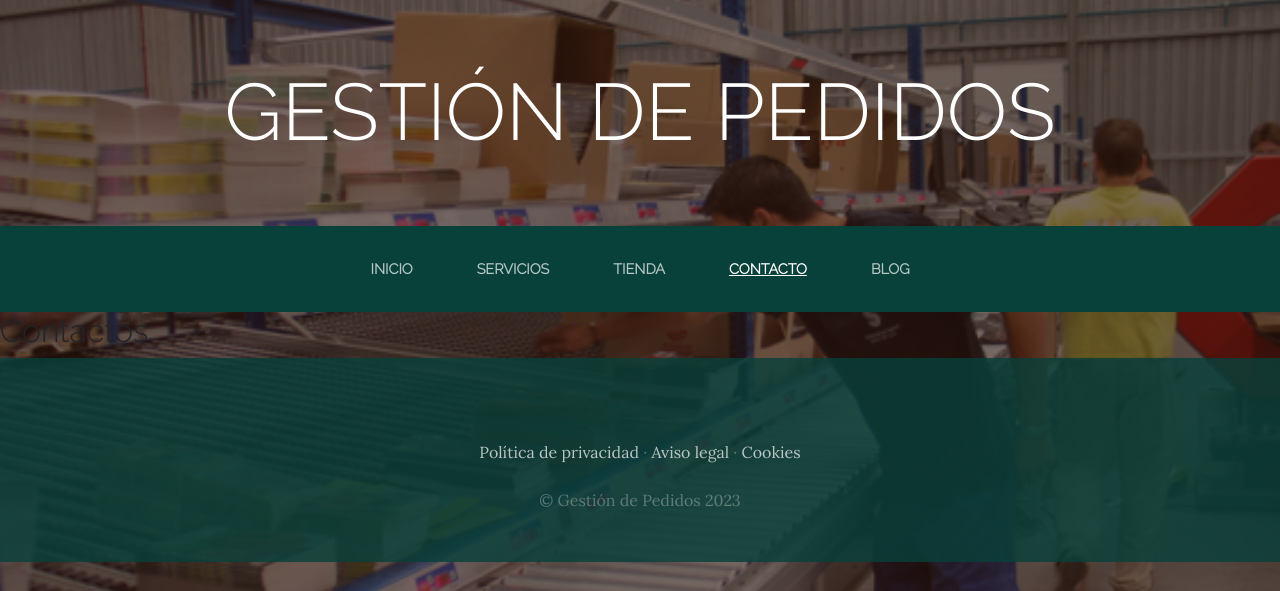
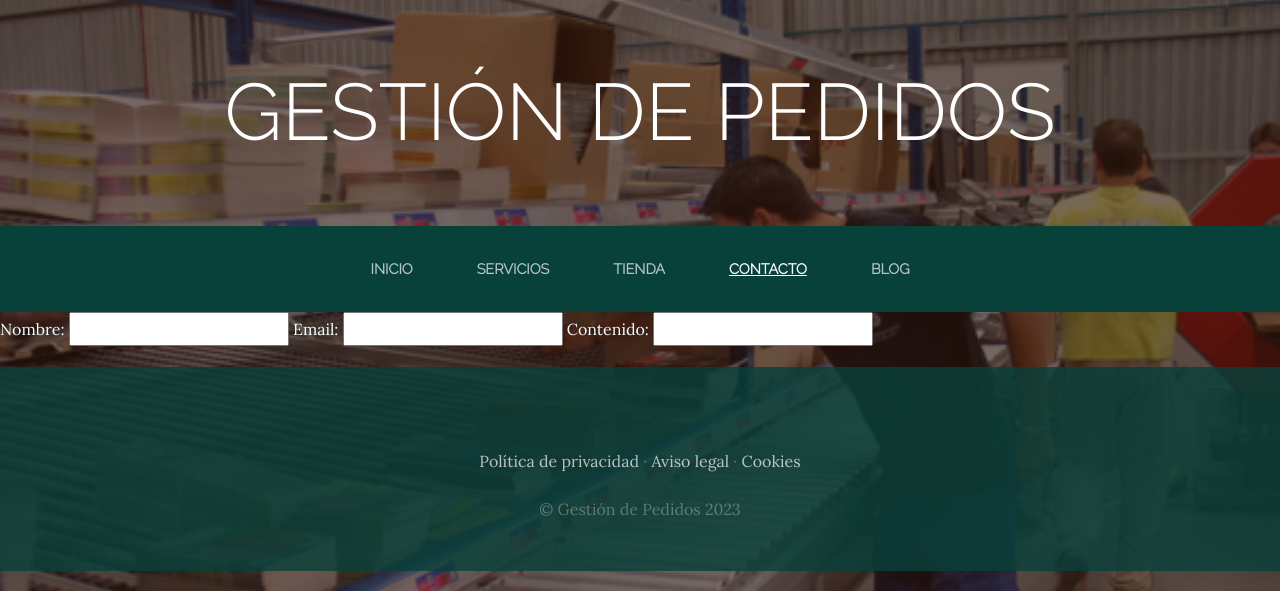
Before and after one commit to JairoDuenas/proyecto_web_django_pildoras_info, a Django app: page /contacto/ in a window 1280 px wide. Shown: the top 591 px of the page. Run offline with Django 4.2, Linux system fonts and the light colour scheme; some libraries are stand-ins or nearby versions.

Commit message:
Creando formulario contacto [forms.py] App[contacto]

```diff
--- /dev/null
+++ b/ProyectoWeb/contacto/forms.py
@@ -0,0 +1,6 @@
+from django import forms
+
+class FormularioContacto(forms.Form):
+  nombre = forms.CharField(label='Nombre', required=True)
+  email = forms.CharField(label='Email', max_length=100)
+  contenido = forms.CharField(label='Contenido')
--- a/ProyectoWeb/contacto/templates/contacto/contacto.html
+++ b/ProyectoWeb/contacto/templates/contacto/contacto.html
@@ -3,7 +3,7 @@
 {% block content %}
 
   <!-- Heading -->
-  <h2>Contactos</h2>
+  <div><p style="color:azure">{{miFormulario}}</p></div>
 
   <!-- Message -->
 
--- a/ProyectoWeb/contacto/views.py
+++ b/ProyectoWeb/contacto/views.py
@@ -1,6 +1,8 @@
 from django.shortcuts import render
+from .forms import FormularioContacto
 
 # Create your views here.
 
 def contacto(request):
-  return render(request, 'contacto/contacto.html')
+  formulario_contacto=FormularioContacto()
+  return render(request, 'contacto/contacto.html', {'miFormulario':formulario_contacto})
```
